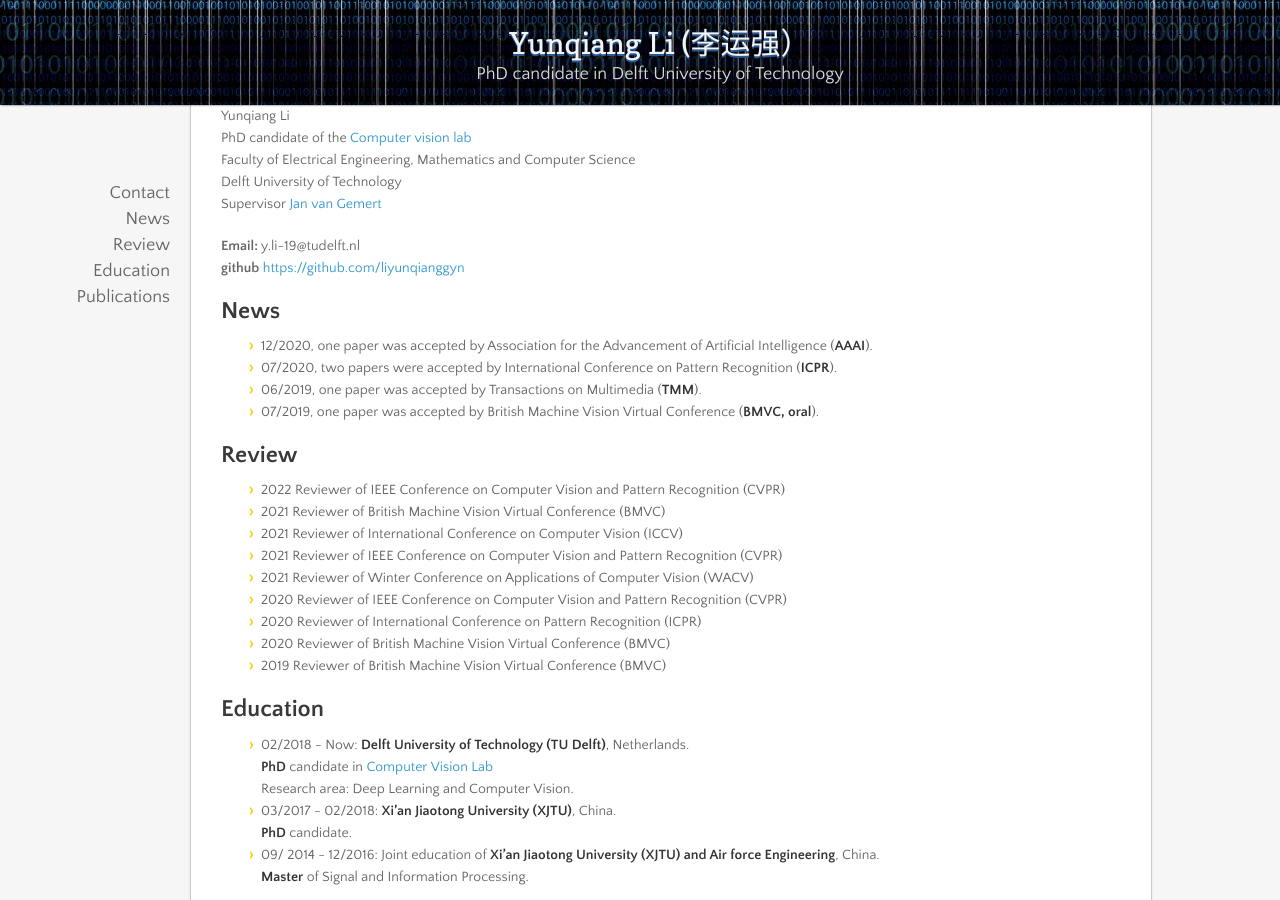
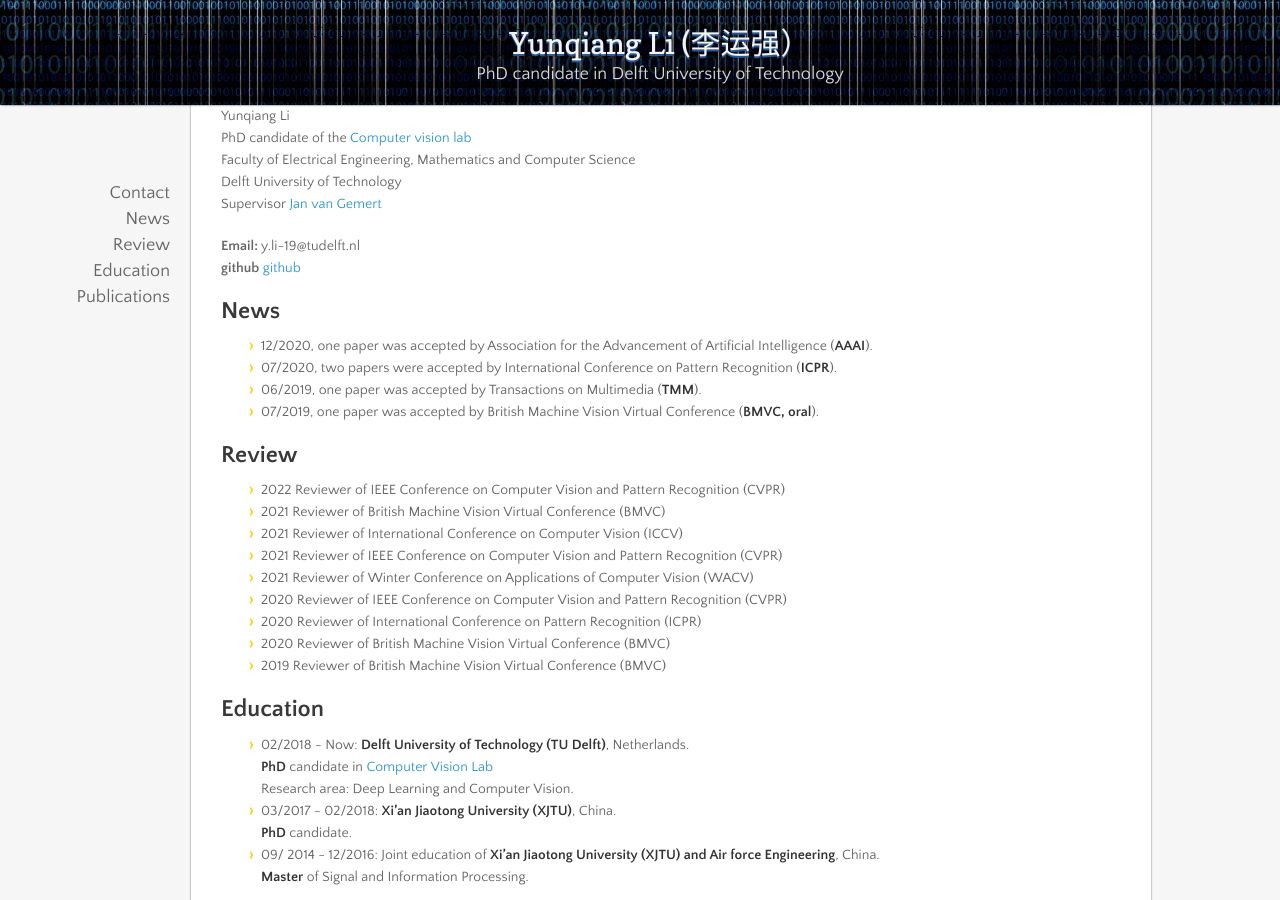
Before and after one commit to liyunqianggyn/liyunqianggyn.github.io, a Jekyll site: the page built from index.md, in a window 1280 px wide and 900 px high, scrolled down 355 px. Built offline with Jekyll 4.4.1, drawn with Linux system fonts in a browser that asks for light colours; nearby versions of some CDN libraries; our own code applies the rules of GitHub Pages for plain Markdown files; part of the change alters nothing that is shown.

Commit message:
Update index.md

```diff
--- a/index.md
+++ b/index.md
@@ -10,7 +10,7 @@ Supervisor <a href="https://jvgemert.github.io/">Jan van Gemert</a><br/>
 
 
 <b>Email:</b> y.li-19@tudelft.nl  <br/>
-<b>github</b> <a href="github">https://github.com/liyunqianggyn</a> <br/>
+<b>github</b> <a href="https://github.com/liyunqianggyn">github</a> <br/>
 
 ## News
 * 12/2020, one paper was accepted by Association for the Advancement of Artificial Intelligence (__AAAI__).
```
